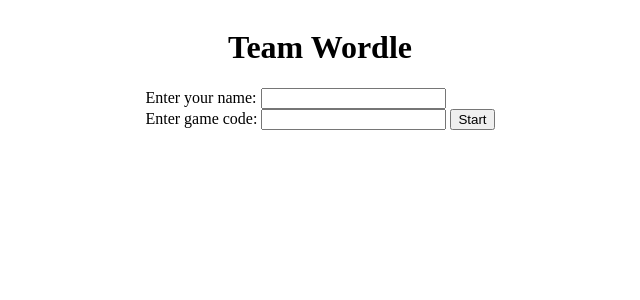
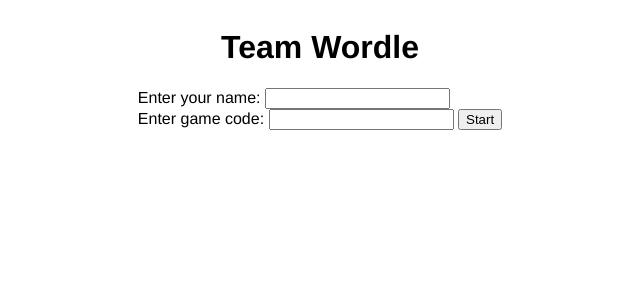
Before and after one commit to Amitparikh1/Team-Wordle, a Flask app: page / in a window 1280 px wide. Shown: the top 300 px of the page, without its empty margins (320-960 px from the left). Run offline with Flask 2, Linux system fonts and the light colour scheme; some libraries are stand-ins or nearby versions.

Commit message:
fixing style

```diff
--- a/main.py
+++ b/main.py
@@ -40,7 +40,6 @@ def connect_client(client_info):
     global GAMES
     client_name = client_info['name']
     client_game = client_info['game_id']
-    print(GAMES)
     game_ids = []
     # If game_id exists, join client to that game
     for game in GAMES:
--- a/static/css/style.css
+++ b/static/css/style.css
@@ -3,6 +3,7 @@ body {
     flex-wrap: wrap;
     align-items: center;
     flex-direction: column;
+    font-family: 'Clear Sans', 'Helvetica Neue',Arial, sans-serif;
 }
 
 #game-board, #game-info {
--- a/static/javascript/wordle.js
+++ b/static/javascript/wordle.js
@@ -72,10 +72,10 @@ function once_connected(socket){
         for (let i = 1; i <= 5; i++) {
             let color = "white";
             if (feedback[i - 1] == 1) {
-                color = "#FAFDBA";
+                color = "#e6cd40";
             }
             else if (feedback[i - 1] == 2) {
-                color = "#B2F97B";
+                color = "#85c73e";
             }
             document.getElementById('row-' + (ROW_INDEX - 1) + '-letter-' + i).style.backgroundColor = color;
             document.getElementById('row-' + (ROW_INDEX - 1) + '-letter-' + i).innerHTML = guess[i - 1];
```
